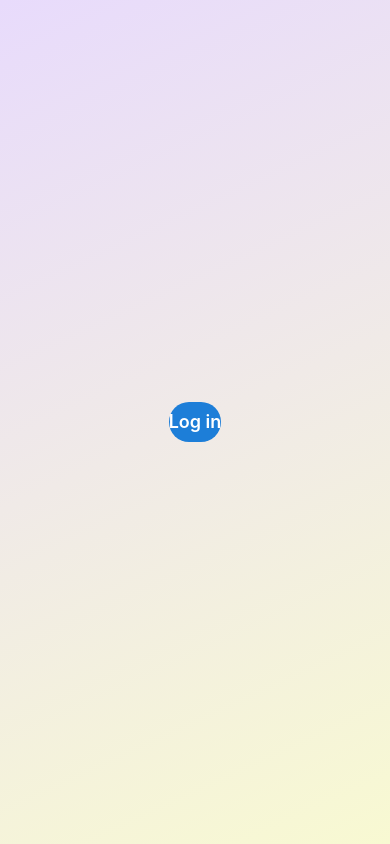
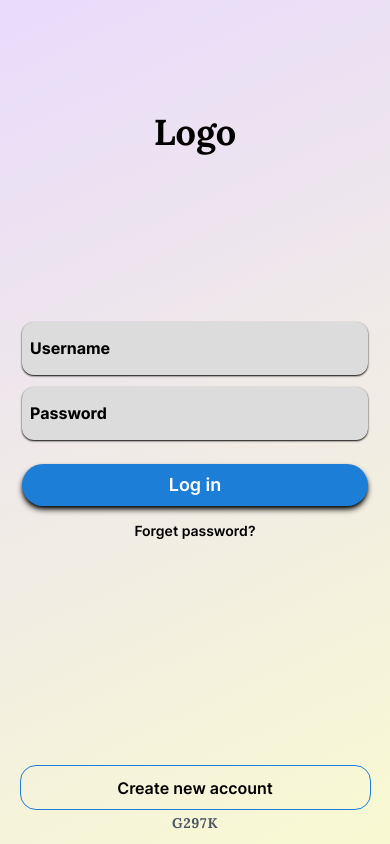
Before and after one commit to Agung1606/G297K, a React Native app: screen /LoginScreen in a window 390 px wide. Built offline with nearby package versions, Linux system fonts and the light colour scheme.

Commit message:
make Global style, install vector-icons, work on Login.js

```diff
--- a/package.json
+++ b/package.json
@@ -9,6 +9,7 @@
     "web": "expo start --web"
   },
   "dependencies": {
+    "@expo/vector-icons": "^13.0.0",
     "@react-navigation/native": "^6.1.6",
     "@react-navigation/native-stack": "^6.9.12",
     "expo": "~48.0.15",
--- a/src/components/Button.js
+++ b/src/components/Button.js
@@ -1,11 +1,27 @@
-import { Text, Pressable } from "react-native";
+import { Text, ActivityIndicator } from "react-native";
 import React from "react";
+import { StyledPressable } from "./styledComponent";
 
-export const ButtonBlue = ({ title, width, onPress }) => (
-  <Pressable
+export const ButtonBlue = ({ title, onPress, loading }) => (
+  <StyledPressable
     onPress={onPress}
-    className={`w-[${width}] h-[40px] justify-center items-center rounded-full bg-[#1D7ED8]`}
+    className={`w-full h-[42px] justify-center items-center rounded-full bg-blue shadow-md shadow-black active:scale-95 active:opacity-80`}
   >
-    <Text className="text-lg font-semibold text-white">{title}</Text>
-  </Pressable>
+    {loading ? (
+      <ActivityIndicator size={"large"} color={"#FFF"} />
+    ) : (
+      <Text className="text-lg font-InterSemiBold text-white">{title}</Text>
+    )}
+  </StyledPressable>
 );
+
+export const ButtonTransparent = ({ title, onPress, borderColor }) => (
+  <StyledPressable
+    onPress={onPress}
+    className={`w-full h-[45px] justify-center items-center border-[1.5px] ${borderColor} rounded-2xl active:scale-95`}
+  >
+    <Text className={`text-[16px] font-InterSemiBold`}>
+      {title}
+    </Text>
+  </StyledPressable>
+);
--- a/src/components/index.js
+++ b/src/components/index.js
@@ -1,3 +1,3 @@
-import { ButtonBlue } from "./Button";
+import { ButtonBlue, ButtonTransparent } from "./Button";
 
-export { ButtonBlue }
+export { ButtonBlue, ButtonTransparent };
--- /dev/null
+++ b/src/components/styledComponent.js
@@ -0,0 +1,6 @@
+import { styled } from "nativewind";
+import { Pressable } from 'react-native'
+
+const StyledPressable = styled(Pressable);
+
+export { StyledPressable }
--- a/src/screens/Login.js
+++ b/src/screens/Login.js
@@ -1,19 +1,22 @@
-import { View, Text, StatusBar, Pressable } from 'react-native'
-import React from 'react'
-import { LinearGradient } from 'expo-linear-gradient'
+import { View, TextInput, Text, TouchableOpacity } from "react-native";
+import React, { useState } from "react";
+import { LinearGradient } from "expo-linear-gradient";
 
-import { ButtonBlue } from '../components'
+import { ButtonBlue, ButtonTransparent } from "../components";
+import { styles } from "../style/Global";
+import { Entypo } from "@expo/vector-icons";
 
 const Login = () => {
+  const [loginInput, setLoginInput] = useState({
+    username: "",
+    password: "",
+  });
+
+  const [hidePassword, setHidePassword] = useState(true);
+  const handleHidePassword = () => setHidePassword(!hidePassword);
+
   return (
-    <View
-      style={{
-        flex: 1,
-        paddingTop: StatusBar.currentHeight,
-        justifyContent: "center",
-        alignItems: "center",
-      }}
-    >
+    <View className="flex-1 justify-center items-center px-[6px]">
       <LinearGradient
         // Background Linear Gradient
         colors={["#E8DBFC", "#F8F9D2"]}
@@ -21,9 +24,65 @@ const Login = () => {
         end={[1, 1]}
         className="absolute top-0 bottom-0 left-0 right-0"
       />
-      <ButtonBlue width={"80%"} title={"Log in"} onPress={() => alert("login button pressed")} />
+      {/* logo */}
+      <View className="absolute top-28">
+        <Text className="text-4xl font-LoraBold">Logo</Text>
+      </View>
+      {/* form login wrapper */}
+      <View className="w-full h-auto p-4">
+        {/* username */}
+        <View className={`${styles.inputStyle} mb-3`}>
+          <TextInput
+            placeholder="Username"
+            className="font-InterBold text-[16px]"
+            value={loginInput.username}
+            onChangeText={(text) =>
+              setLoginInput({ ...loginInput, username: text })
+            }
+          />
+        </View>
+        {/* password */}
+        <View className={`${styles.inputStyle} mb-6`}>
+          <TextInput
+            placeholder="Password"
+            className="font-InterBold text-[16px]"
+            secureTextEntry={hidePassword}
+            value={loginInput.password}
+            onChangeText={(text) =>
+              setLoginInput({ ...loginInput, password: text })
+            }
+          />
+          <View className="absolute right-4">
+            {loginInput.password && (
+              <TouchableOpacity onPress={handleHidePassword}>
+                <Entypo
+                  name={hidePassword ? "eye" : "eye-with-line"}
+                  size={22}
+                  color={styles.gray}
+                />
+              </TouchableOpacity>
+            )}
+          </View>
+        </View>
+        {/* button login */}
+        <ButtonBlue title={"Log in"} />
+      </View>
+      {/* forget password */}
+      <TouchableOpacity>
+        <Text className="font-InterSemiBold">Forget password?</Text>
+      </TouchableOpacity>
+      {/* create new account */}
+      <View className="w-[90%] absolute bottom-3 space-y-1">
+        <ButtonTransparent
+          title={"Create new account"}
+          borderColor={"border-blue"}
+        />
+        <Text className="text-center font-LoraBold tracking-wider text-gray-600">
+          G297K
+        </Text>
+      </View>
     </View>
   );
-}
+};
 
-export default Login
+export default Login;
--- /dev/null
+++ b/src/style/Global.js
@@ -0,0 +1,5 @@
+export const styles = {
+  gray: "#808080",
+  inputStyle:
+    "w-full h-[53px] bg-gainsboro rounded-xl shadow-sm shadow-black justify-center pl-2",
+};
--- a/tailwind.config.js
+++ b/tailwind.config.js
@@ -14,6 +14,11 @@ module.exports = {
         LoraMedium: ["LoraMedium", "sans-serif"],
         LoraRegular: ["LoraRegular", "sans-serif"],
       },
+      colors: {
+        blue: "#1D7ED8",
+        darkBlue: "#00008b",
+        gainsboro: "#dcdcdc",
+      },
     },
   },
   plugins: [],
```
Also changed, not shown: 1 other file (tests, documents, lock files or other folders).
